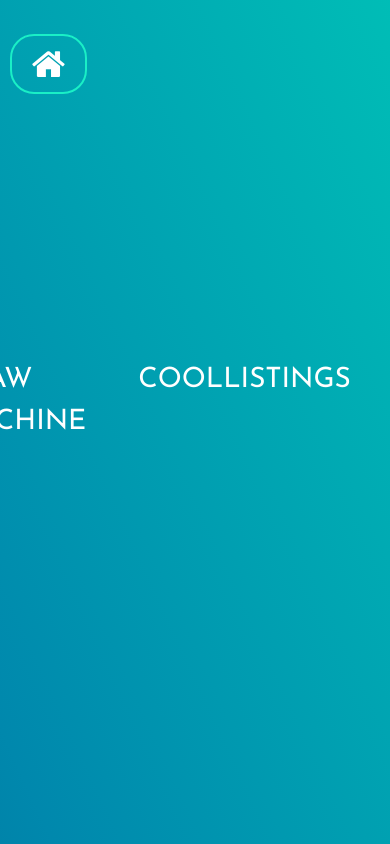
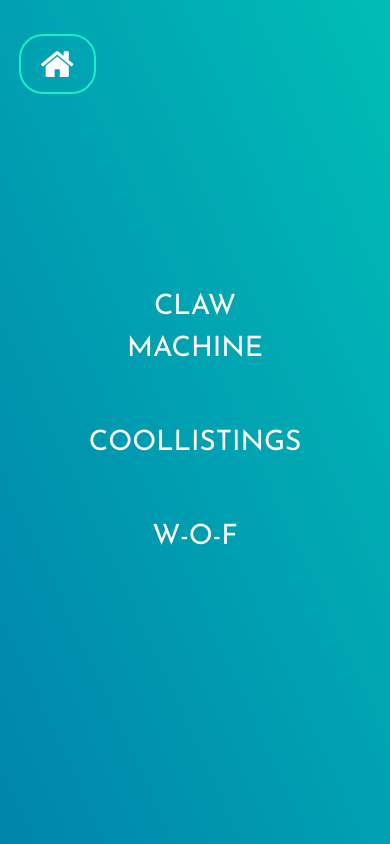
Before and after one commit to s6eskand/personal-website, a Django app: page /projects/ in a window 390 px wide; the page is wider, and only the part inside the window is pictured. Run offline with Django 3.2, Linux system fonts and the light colour scheme.

Commit message:
making website responsive

```diff
--- a/templates/projects.html
+++ b/templates/projects.html
@@ -15,15 +15,23 @@
 <body>
 
     <section class="section1" style="font-family: 'Josefin Sans', sans-serif;">
-        <div>
-			<a href="{% url 'navigation' %}"><i class="fa fa-home" aria-hidden="true" style="color: white;"></i></a>
+
+        <div class="container">
+			<div class="row">
+				<div class="col-sm-12">
+					<div>
+						<a href="{% url 'navigation' %}"><i class="fa fa-home" aria-hidden="true" style="color: white;"></i></a>
+					</div>
+				</div>
+			</div>
 		</div>
 
-		<ul>
+		<ul style="display: inline; float: left; text-align: center; vertical-align: center; padding: 7.5% 0;">
 			<li><a href="{% url 'claw_machine' %}">Claw Machine</a></li>
 			<li><a href="{% url 'coollistings' %}">CoolListings</a></li>
 			<li><a href="{% url 'wheel_of_fortune' %}">W-O-F</a></li>
 		</ul>
+
 	</section>
 
 </body>
```
Also changed, not shown: templates/index.html (+11 -3 lines).
